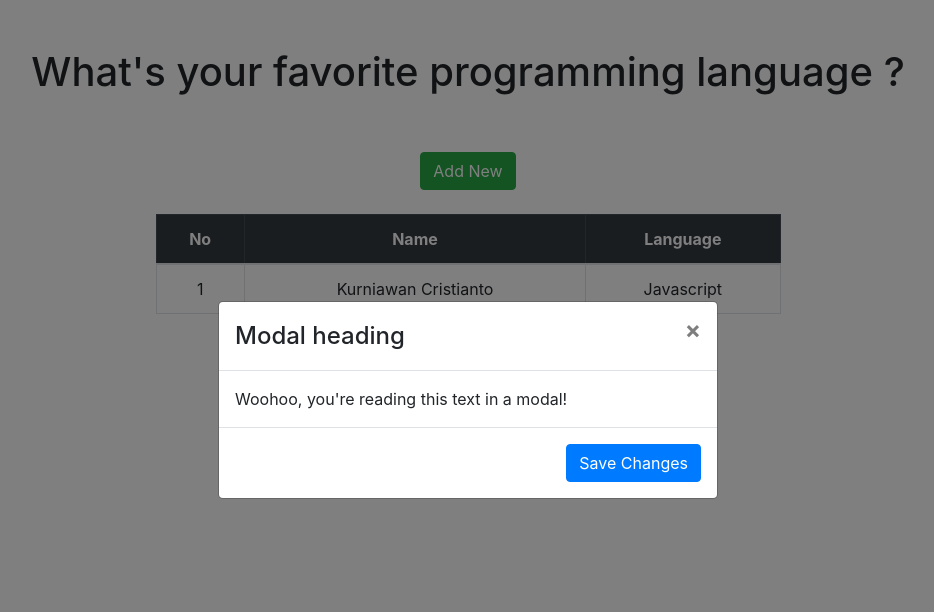
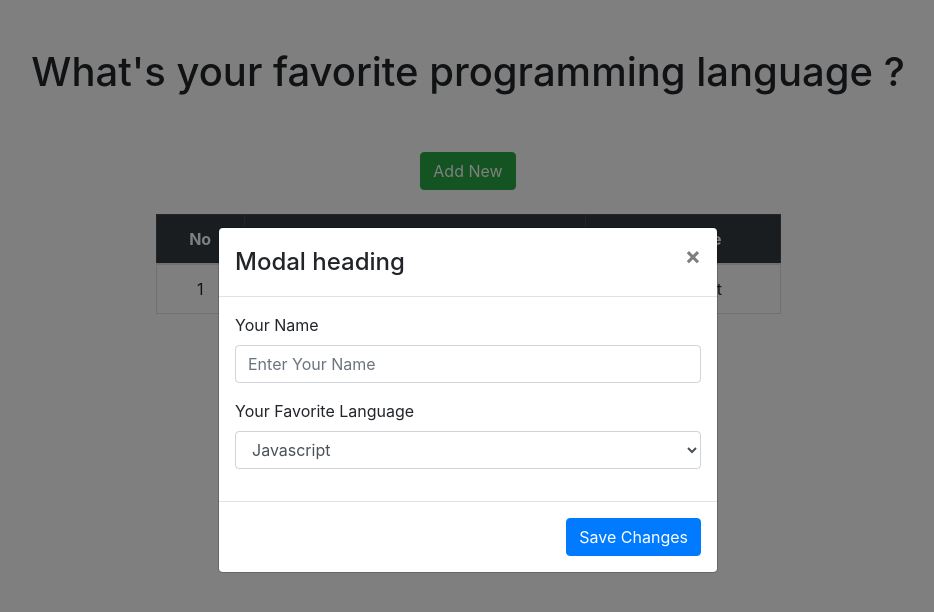
Before and after one commit to WawanC/simple-react-crud, a React (Create React App) app: page / in a window 1280 px wide. Both pictures are taken after a click on the button "Add New". Shown: the top 612 px of the page, without its empty margins (172-1106 px from the left). Built offline with nearby package versions, Linux system fonts and the light colour scheme.

Commit message:
Add Form & Input in Modal

```diff
--- /dev/null
+++ b/src/components/Form.js
@@ -0,0 +1,31 @@
+import { Form } from "react-bootstrap";
+
+const LANGUAGE_DATA = [
+  { name: "Javascript" },
+  { name: "Java" },
+  { name: "Python" },
+  { name: "C++" },
+  { name: "Ruby" },
+  { name: "PHP" },
+];
+
+const MyForm = () => {
+  return (
+    <Form>
+      <Form.Group>
+        <Form.Label>Your Name</Form.Label>
+        <Form.Control type='name' placeholder='Enter Your Name' />
+      </Form.Group>
+      <Form.Group>
+        <Form.Label>Your Favorite Language</Form.Label>
+        <Form.Control as='select'>
+          {LANGUAGE_DATA.map((lang) => (
+            <option>{lang.name}</option>
+          ))}
+        </Form.Control>
+      </Form.Group>
+    </Form>
+  );
+};
+
+export default MyForm;
--- a/src/components/Modal.js
+++ b/src/components/Modal.js
@@ -1,4 +1,5 @@
 import { Modal, Button } from "react-bootstrap";
+import Form from "./Form";
 
 const MyModal = (props) => {
   return (
@@ -6,7 +7,9 @@ const MyModal = (props) => {
       <Modal.Header closeButton>
         <Modal.Title>Modal heading</Modal.Title>
       </Modal.Header>
-      <Modal.Body>Woohoo, you're reading this text in a modal!</Modal.Body>
+      <Modal.Body>
+        <Form />
+      </Modal.Body>
       <Modal.Footer>
         <Button variant='primary' onClick={props.onClose}>
           Save Changes
```
